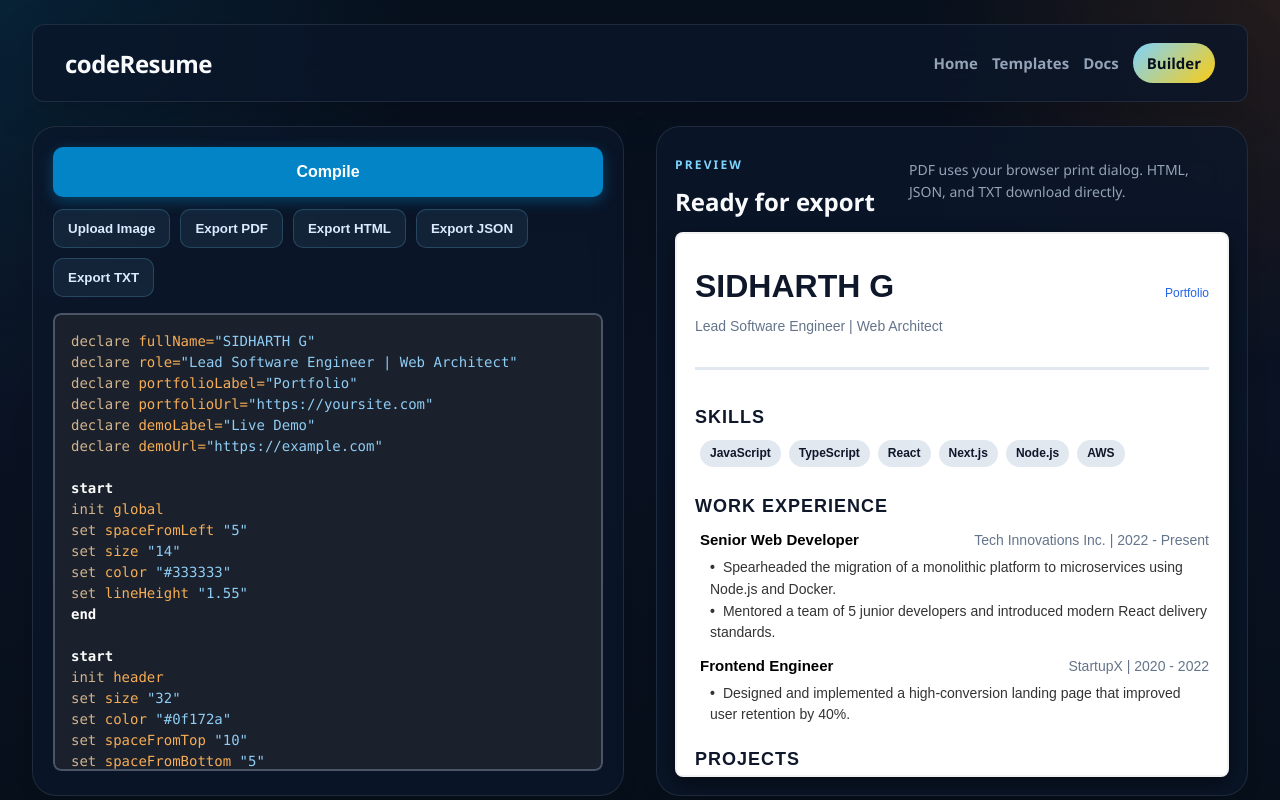
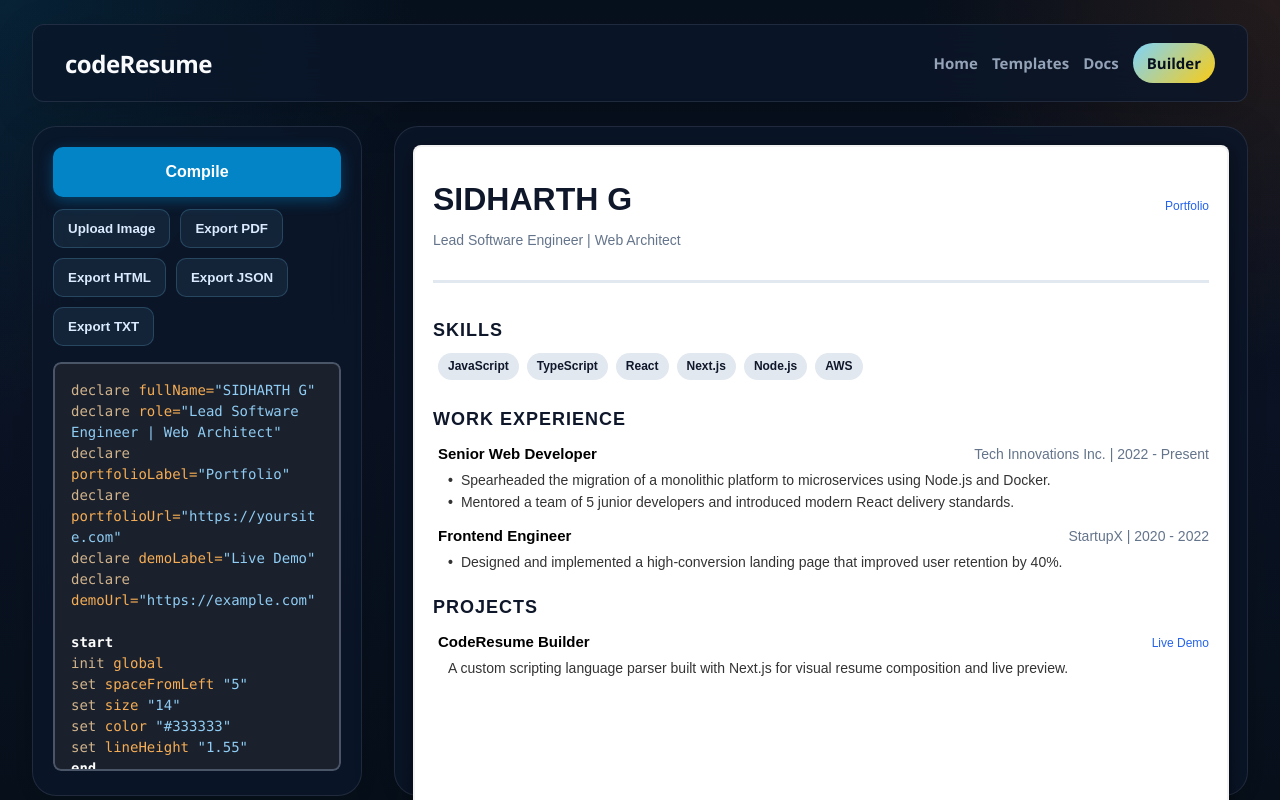
Before and after one commit to SidhartGautam25/jsonResume, a Next.js app: page /editor in a window 1280 px wide. Shown: the top 800 px of the page. Built offline with nearby package versions, Linux system fonts and the light colour scheme.

Commit message:
dimension of preview is also standard now and not flexible

```diff
--- a/app/editor/page.tsx
+++ b/app/editor/page.tsx
@@ -526,15 +526,6 @@ function EditorContent() {
           </div>
 
           <div className="panel panel-right preview-panel">
-            <div className="preview-panel-head">
-              <div>
-                <p className="eyebrow">Preview</p>
-                <h2>Ready for export</h2>
-              </div>
-              <p className="preview-panel-copy">
-                PDF uses your browser print dialog. HTML, JSON, and TXT download directly.
-              </p>
-            </div>
             <div className="paper print-paper">
               <Preview parsedJson={parsedJson} />
             </div>
--- a/app/globals.css
+++ b/app/globals.css
@@ -374,11 +374,7 @@ body {
   display: flex;
   flex-direction: column;
   min-height: 0;
-}
-
-.preview-panel-head {
-  display: flex;
-  align-items: end;
+    align-items: center;
   justify-content: space-between;
   gap: 18px;
   margin-bottom: 14px;
@@ -400,7 +396,11 @@ body {
 .paper {
   background: var(--paper-bg);
   border-radius: 8px;
-  height: 100%;
+  width: min(100%, 8.5in);
+  max-width: 100%;
+  height: 11in;
+  min-height: 11in;
+  aspect-ratio: 8.5 / 11;
   padding: 18px;
   box-shadow: 0 6px 20px rgba(0, 0, 0, 0.45);
   overflow: auto;
```
